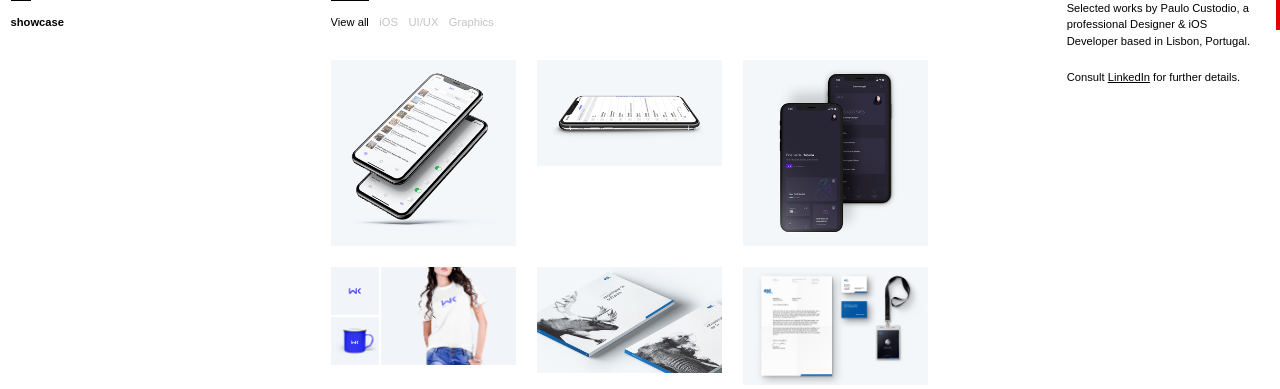
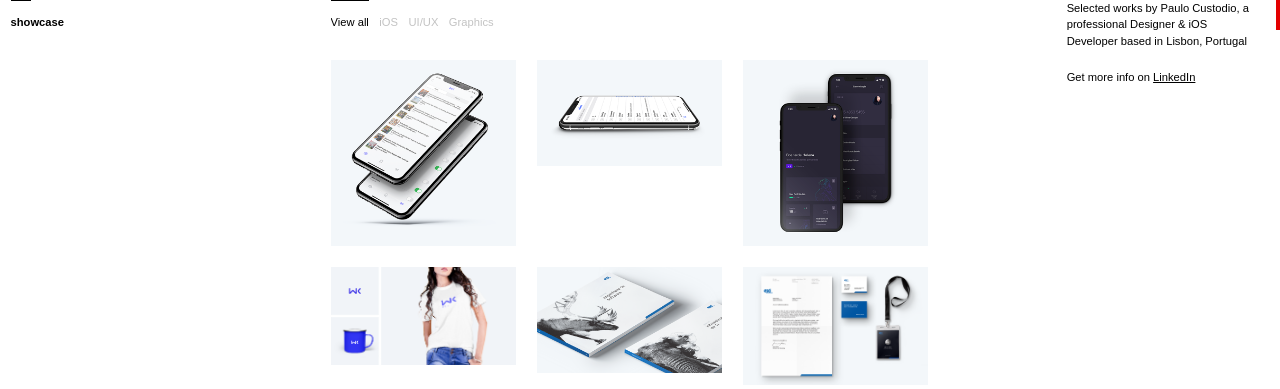
Before and after one commit to pcustodio/paulocustodio.com, a PHP site: page /en in a window 1280 px wide. Shown: the part 83-472 px from the top of the page. Run offline with PHP 8.4, Linux system fonts and the light colour scheme; some libraries are stand-ins or nearby versions; some web fonts are replaced.

Commit message:
change description

```diff
--- a/en/index.php
+++ b/en/index.php
@@ -1050,8 +1050,8 @@
                     <div class="col l2 s10">
                         <div class="rightBar">
                             <ul class="fadeIn short delayS">
-                                <li>Selected works by Paulo Custodio, a professional Designer & iOS Developer based in Lisbon, Portugal.</li>
-                                <li><br>Consult <a class="dark" href="https://www.linkedin.com/in/paulocustodio" target="_blank">LinkedIn</a> for further details.</li>
+                                <li>Selected works by Paulo Custodio, a professional Designer & iOS Developer based in Lisbon, Portugal</li>
+                                <li><br>Get more info on <a class="dark" href="https://www.linkedin.com/in/paulocustodio" target="_blank">LinkedIn</a></li>
                             </ul>
                             <span class="goBottom short"></span>
                         </div>
--- a/pt/index.php
+++ b/pt/index.php
@@ -1050,8 +1050,8 @@
                     <div class="col l2 s10">
                         <div class="rightBar">
                             <ul class="fadeIn short delayS">
-                                <li>Portfolio de Paulo Custodio, Designer & iOS Developer baseado em Lisboa, Portugal.</li>
-                                <li><br>Consulte o <a class="dark" href="https://www.linkedin.com/in/paulocustodio" target="_blank">LinkedIn</a> para mais detalhes.</li>
+                                <li>Portfolio de Paulo Custodio, Designer & iOS Developer baseado em Lisboa, Portugal</li>
+                                <li><br>Consultar perfil no <a class="dark" href="https://www.linkedin.com/in/paulocustodio" target="_blank">LinkedIn</a></li>
                             </ul>
                             <span class="goBottom short"></span>
                         </div>
```
Also changed, not shown: 1 other file.
